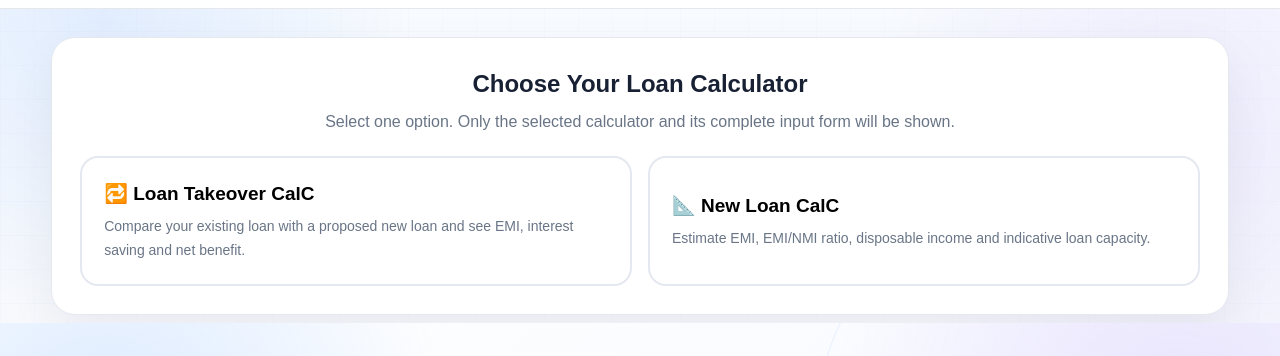
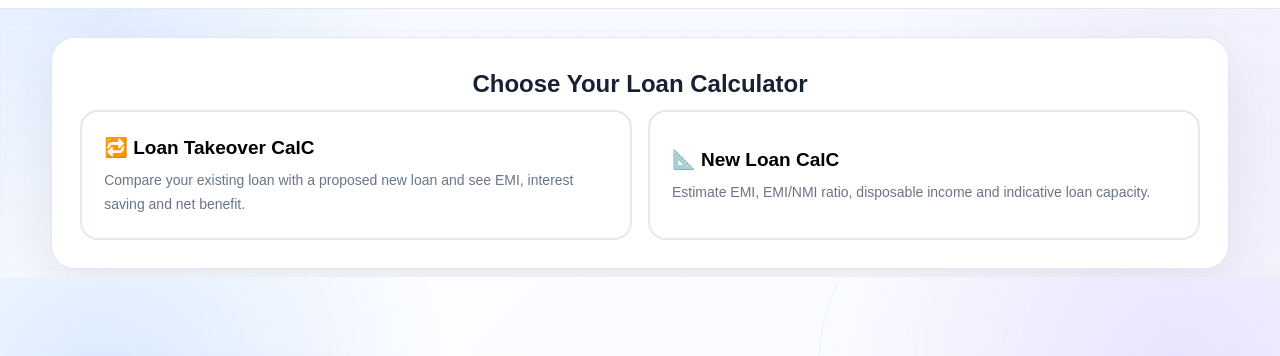
Before and after one commit to jodhpurichori/finmathed, a plain HTML site: page index.html in a window 1280 px wide. Shown: the part 54-410 px from the top of the page. Drawn offline with nearby package versions, Linux system fonts and the light colour scheme.

Commit message:
Update index.html

```diff
--- a/index.html
+++ b/index.html
@@ -1097,7 +1097,6 @@ footer{
 <div class="container">
   <div class="selector-card">
     <h2>Choose Your Loan Calculator</h2>
-    <p>Select one option. Only the selected calculator and its complete input form will be shown.</p>
     <div class="selector-options">
       <button type="button" class="selector-option" id="chooseTransfer" onclick="selectCalculator('transfer')">
         <strong>🔁 Loan Takeover CalC</strong>
```
